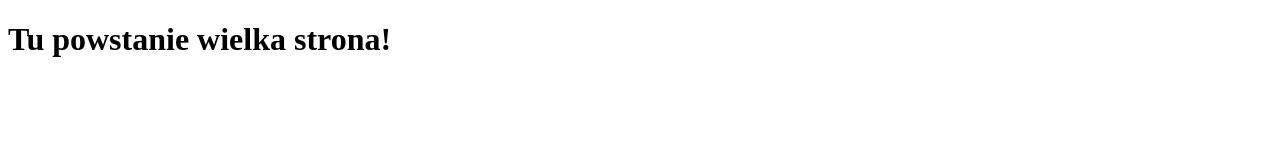
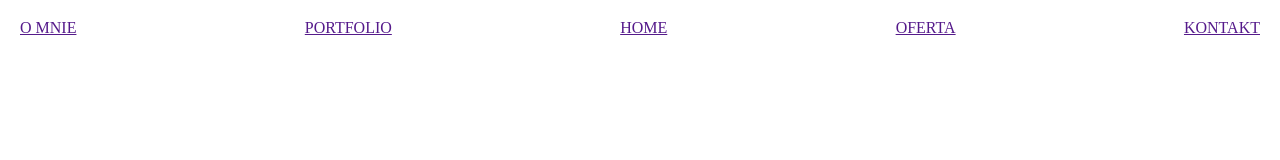
Before and after one commit to Nuclear303/projekt-fotografia, a plain HTML site: page index.html in a window 1280 px wide. Drawn offline with Linux system fonts and the light colour scheme.

Commit message:
Dodanie css i rozpoczecie menu

```diff
--- /dev/null
+++ b/css/reset.css
@@ -0,0 +1,48 @@
+/* http://meyerweb.com/eric/tools/css/reset/
+   v2.0 | 20110126
+   License: none (public domain)
+*/
+
+html, body, div, span, applet, object, iframe,
+h1, h2, h3, h4, h5, h6, p, blockquote, pre,
+a, abbr, acronym, address, big, cite, code,
+del, dfn, em, img, ins, kbd, q, s, samp,
+small, strike, strong, sub, sup, tt, var,
+b, u, i, center,
+dl, dt, dd, ol, ul, li,
+fieldset, form, label, legend,
+table, caption, tbody, tfoot, thead, tr, th, td,
+article, aside, canvas, details, embed,
+figure, figcaption, footer, header, hgroup,
+menu, nav, output, ruby, section, summary,
+time, mark, audio, video {
+	margin: 0;
+	padding: 0;
+	border: 0;
+	font-size: 100%;
+	font: inherit;
+	vertical-align: baseline;
+}
+/* HTML5 display-role reset for older browsers */
+article, aside, details, figcaption, figure,
+footer, header, hgroup, menu, nav, section {
+	display: block;
+}
+body {
+	line-height: 1;
+}
+ol, ul {
+	list-style: none;
+}
+blockquote, q {
+	quotes: none;
+}
+blockquote:before, blockquote:after,
+q:before, q:after {
+	content: '';
+	content: none;
+}
+table {
+	border-collapse: collapse;
+	border-spacing: 0;
+}
--- /dev/null
+++ b/css/style.css
@@ -0,0 +1,16 @@
+*{
+    list-style: none;
+}
+.main-header{
+    display: flex;
+}
+.menu{
+    width: 100%;
+    padding: 20px;
+    margin: 0;
+}
+.menu-list{
+    margin: 0;
+    display: flex;
+    justify-content: space-between;
+}
--- a/index.html
+++ b/index.html
@@ -5,8 +5,40 @@
     <meta http-equiv="X-UA-Compatible" content="IE=edge">
     <meta name="viewport" content="width=device-width, initial-scale=1.0">
     <title>Document</title>
+    <link rel="stylesheet" href="./css/reset.css">
+    <link rel="stylesheet" href="./css/style.css">
 </head>
 <body>
-    <h1>Tu powstanie wielka strona!</h1>
+    <header class="main-header">
+        <span class="menu">
+            <ul class="menu-list">
+                <li class="menu-element">
+                    <a href="" class="home">
+                        O MNIE
+                    </a>
+                </li>
+                <li class="menu-element">
+                    <a href="" class="portfolio">
+                        PORTFOLIO
+                    </a>
+                </li>
+                <li class="menu-element">
+                    <a href="" class="about">
+                        HOME
+                    </a>
+                </li>
+                <li class="menu-element">
+                    <a href="" class="offert">
+                        OFERTA
+                    </a>
+                </li>
+                <li class="menu-element">
+                    <a href="" class="concact">
+                        KONTAKT
+                    </a>
+                </li>
+            </ul>
+        </span>
+    </header>
 </body>
 </html>
```
